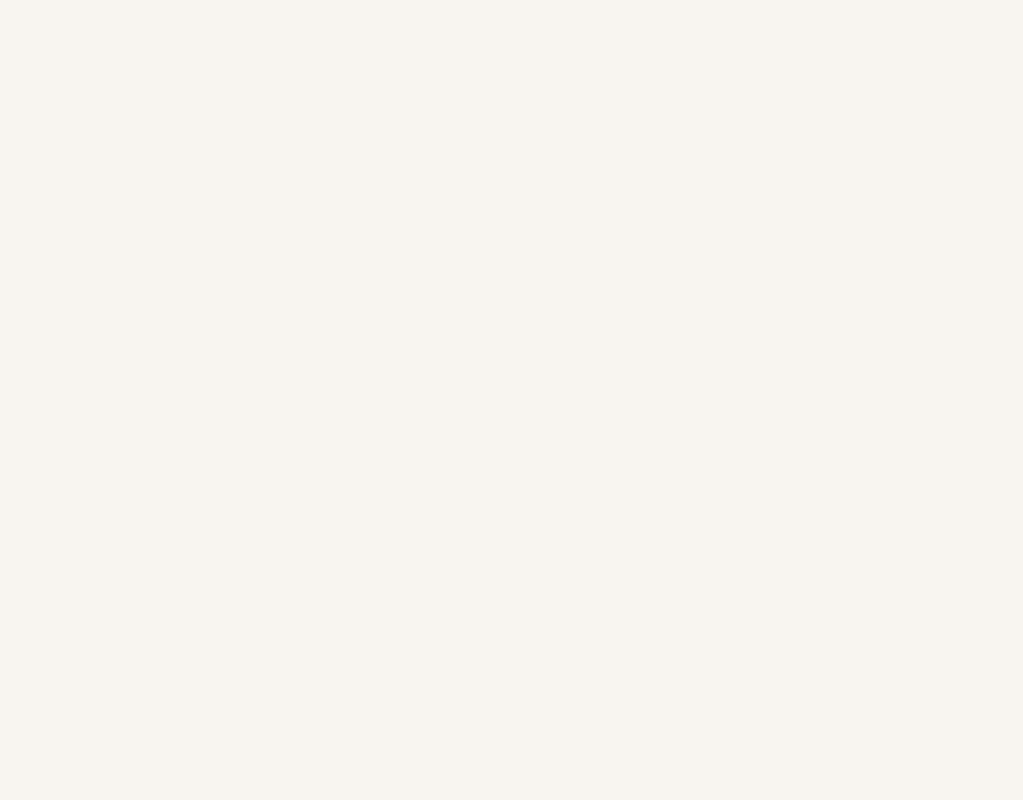
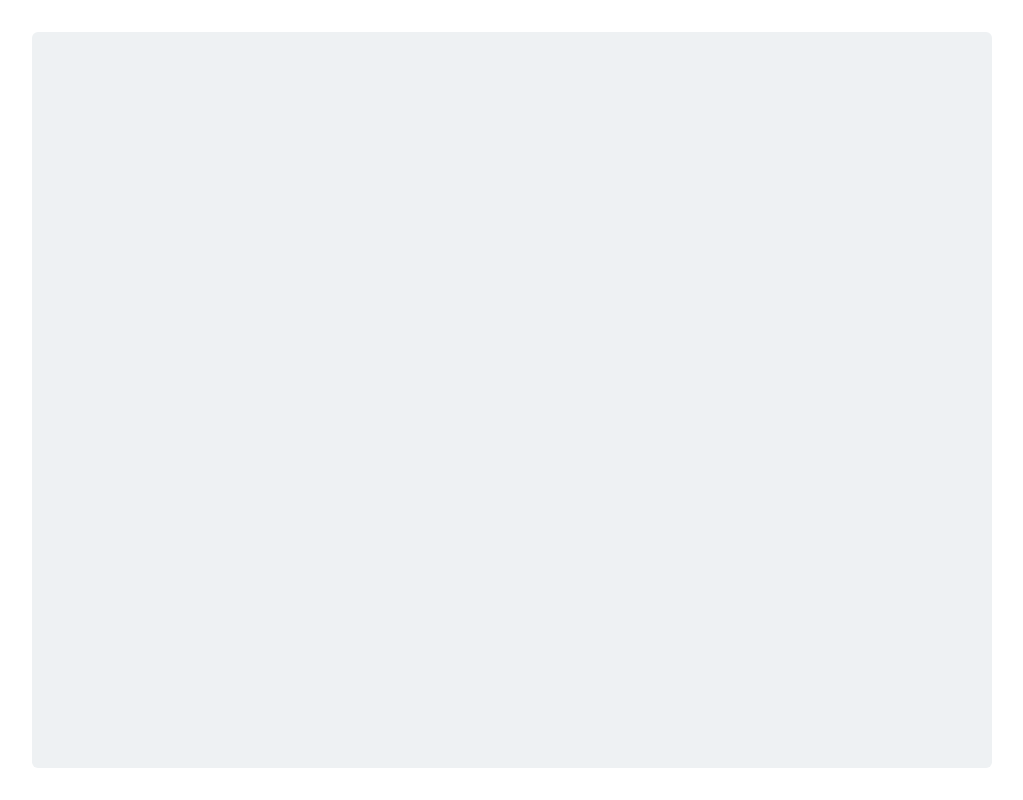
Before and after one commit to DoofyAss/Nodes, a plain HTML site: page index.html in a window 1280 px wide. Shown: the whole page, without its empty margins (256-1279 px from the left). Drawn offline with Linux system fonts and the light colour scheme.

Commit message:
update layout

```diff
--- a/index.html
+++ b/index.html
@@ -6,9 +6,8 @@
 	</head>
 
 	<body>
-		<div id='area'>
-			<canvas></canvas>
-		</div>
+		<div id='list'></div>
+		<div id='area'><canvas></canvas></div>
 	</body>
 
 	<script src='node.js'></script>
--- a/node.js
+++ b/node.js
@@ -43,8 +43,8 @@ var area = o('#area');
 var canvas = o('canvas');
 
 (document.body.onresize = () => {
-	canvas.width = area.offsetWidth;
-	canvas.height = area.offsetHeight;
+	canvas.width = canvas.clientWidth; // area.clientWidth;
+	canvas.height = canvas.clientHeight; // area.clientHeight;
 })();
 
 
@@ -63,12 +63,12 @@ var canvas = o('canvas');
 function Node(option) {
 
 	Object.assign(this, {
-		x: 16,
-		y: 16,
+		x: 116,
+		y: 116,
 		w: 160,
 		h: 64,
 		r: 8,				// radius [16, 8, 16, 8]
-		f: '#d8d4d0',		// fill
+		f: '#ffffff',		// fill
 		s: false			// shadow
     }, option);
 }
@@ -92,7 +92,7 @@ function View(canvas) {
 	canvas.onmousemove = function(e) {
 
 		view.node.each(function() {
-			this.s = this.hover(e.pageX, e.pageY) ? true : false;
+			this.s = this.hover(e.layerX, e.layerY) ? true : false;
 		});
 
 		view.draw();
@@ -128,8 +128,8 @@ View.prototype.add = function(node) {
 
 var view = new View(canvas);
 view.add(new Node());
-view.add(new Node( { x: 256, y: 62, f: '#426c92' } ));
-view.add(new Node( { y: 112, f: '#33784c' } ));
+view.add(new Node( { x: 356, y: 162, f: '#426c92' } ));
+view.add(new Node( { y: 212, f: '#33784c' } ));
 
 
 
--- a/style.css
+++ b/style.css
@@ -1,22 +1,29 @@
-html { margin: 0; height: 100%; }
-body {
-	/* background: #f8f4f0; */
+html, body {
+	margin: 0;
+	width: 100%;
 	height: 100%;
-	margin: 0;
 
 	display: flex;
-	align-items: center;
-	justify-content: center;
+}
+
+#list {
+	min-width: 256px;
+	height: 100%;
 }
 
 #area {
-	background: #ff0000;
+	display: flex;
 	width: 100%;
 	height: 100%;
 	overflow: hidden;
+	padding: 32px;
+	box-sizing: border-box;
 }
 
 canvas {
-	background: #f8f4f0;
-	/* margin-left: 32px; */
+	width: 100%;
+	height: 100%;
+
+	background: #eef1f3;
+	border-radius: 6px;
 }
```
